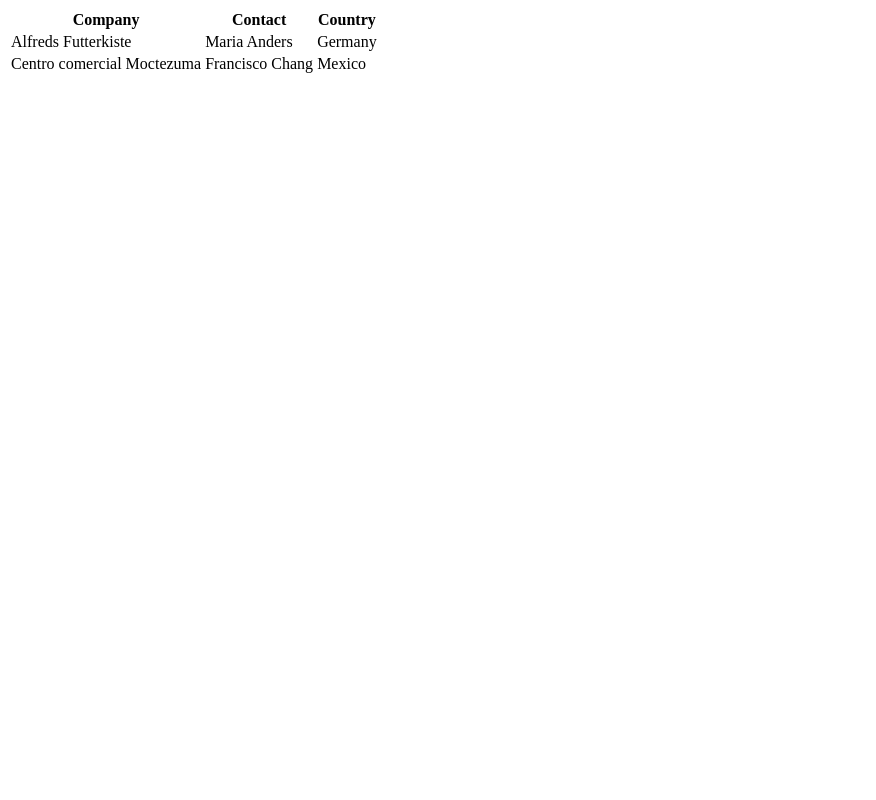
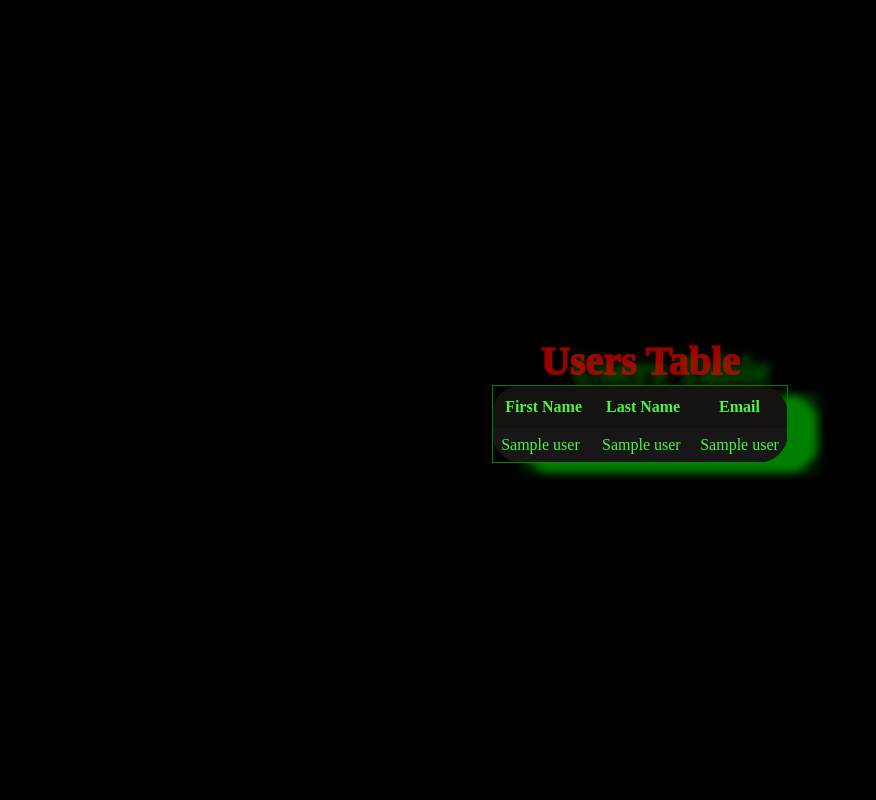
Before and after one commit to trevornei/CSCI-240-DBs, a Flask app: template py_projects/static/templates/index.html in a window 1280 px wide. Shown: the whole page, without its empty margins (0-876 px from the left). Run offline with Flask 3, Linux system fonts and the light colour scheme; the template is opened without the code that fills it: most values are stand-ins (such as "Sample title", 1, 10 or a date in 2020); parts of the project's set-up code (start-up, migrations or seed data) failed here and were passed over.

Commit message:
Static render of users table in the DOM is done.

```diff
--- a/py_projects/static/app.py
+++ b/py_projects/static/app.py
@@ -12,10 +12,12 @@ password = creds["password"]
 database = creds["database"]
 
 cnx = mysql.connector.connect(host=host, user=user , password=password, database=database)
-
-cursor_select = cnx.cursor()
-
 # Created a decorator fn for the default route.
 @app.route("/")
 def table_one():
-    return render_template("./index.html")
+    cursor = cnx.cursor()
+    query = f"SELECT * FROM users;"
+    # Now I execute the query
+    cursor.execute(query)
+    users = cursor.fetchall()
+    return render_template("./index.html", users=users)
--- /dev/null
+++ b/py_projects/static/static/css/styles.css
@@ -0,0 +1,38 @@
+body {
+  background: black;
+  color: rgb(75, 245, 66);
+  font-weight: 800;
+  display: flex;
+  align-items: center;
+  justify-content: center;
+}
+
+table {
+  background: rgb(23, 23, 23);
+  font: Robot Mono;
+  border-collapse: collapse;
+  border: .5px solid green;
+  border-radius: 30px;
+  filter: drop-shadow(30px 10px 4px green);
+  align-items: center;
+  justify-content: center;
+}
+
+caption {
+  font-weight: 1000;
+  font-size: 40px;
+  color: red;
+  opacity: 60%;
+}
+
+thead {
+  background: rgba(19, 0, 0, .2);
+}
+
+th {
+  padding: 12px;
+}
+
+td {
+  padding: 8px;
+}
--- a/py_projects/static/templates/index.html
+++ b/py_projects/static/templates/index.html
@@ -1,17 +1,24 @@
+<head>
+    <link rel="stylesheet" type="text/css" href="../static/css/styles.css">
+</head>
+
+
 <table>
-  <tr>
-    <th>Company</th>
-    <th>Contact</th>
-    <th>Country</th>
-  </tr>
-  <tr>
-    <td>Alfreds Futterkiste</td>
-    <td>Maria Anders</td>
-    <td>Germany</td>
-  </tr>
-  <tr>
-    <td>Centro comercial Moctezuma</td>
-    <td>Francisco Chang</td>
-    <td>Mexico</td>
-  </tr>
+  <caption>Users Table</caption>
+    <thead>
+      <tr>
+        <th>First Name</th>
+        <th>Last Name</th>
+        <th>Email</th>
+      </tr>
+    </thead>
+    <tbody>
+    {% for user in users %}
+      <tr>
+        <td>{{ user[1] }}</td>
+        <td>{{ user[2] }}</td>
+        <td>{{ user[4] }}</td>
+      </tr>
+    {% endfor %}
+    </tbody>
 </table>
```
Also changed, not shown: 1 other file.
